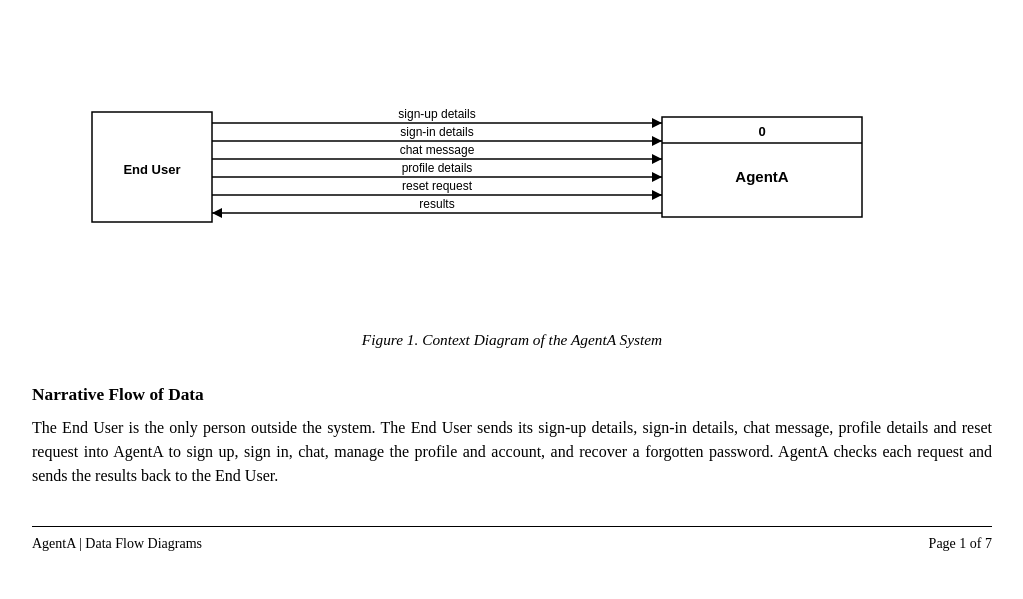
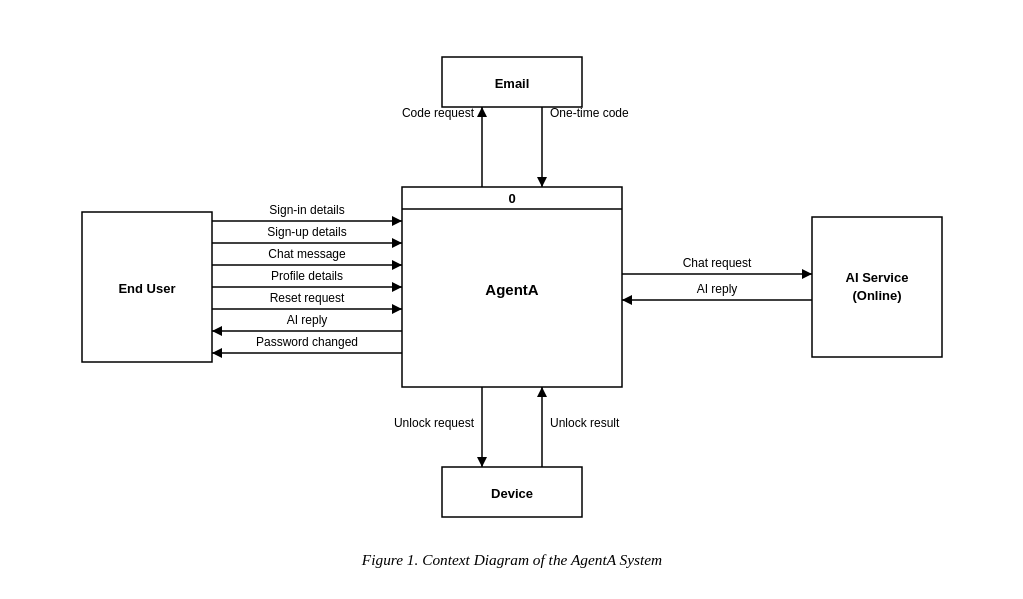
Before and after one commit to Shuash11/agentA-dfd, a plain HTML site: page Figure 1 - Context Diagram.html in a window 1280 px wide. Shown: the part 127-726 px from the top of the page, without its empty margins (128-1151 px from the left). Drawn offline with Linux system fonts and the light colour scheme.

Commit message:
Restore centred Context Diagram with all four entities
Follows the original layout: process 0 centred with End User left, AI Service (Online) right, Email top, Device bottom. Removes the image generation and model download flows, since those processes were deleted from the set. Keeps the junction-free rendering and small boxes - End User is 130x150 rather than the reference's 130x240, so the user box is not a tall bar.

```diff
--- a/Figure 1 - Context Diagram.html
+++ b/Figure 1 - Context Diagram.html
@@ -34,8 +34,8 @@
   <h1>CONTEXT DIAGRAM</h1>
 
   <div class="figure">
-    <svg xmlns="http://www.w3.org/2000/svg" viewBox="0 0 900 300" role="img"
-         aria-label="Context diagram: process 0 AgentA exchanges data with the End User."
+    <svg xmlns="http://www.w3.org/2000/svg" viewBox="0 0 900 520" role="img"
+         aria-label="Context diagram: process 0 AgentA exchanges data with the End User, the AI Service (Online), Email, and Device."
          font-family="Arial, Helvetica, sans-serif" fill="#000">
       <defs>
         <marker id="arrow" viewBox="0 0 10 10" refX="10" refY="5" markerWidth="10" markerHeight="10"
@@ -44,38 +44,73 @@
         </marker>
       </defs>
 
-      <rect x="0" y="0" width="900" height="300" fill="#FFF" stroke="none"/>
+      <rect x="0" y="0" width="900" height="520" fill="#FFF" stroke="none"/>
 
-      <!-- External entity -->
-      <rect x="30" y="95" width="120" height="110" fill="#FFF" stroke="#000" stroke-width="1.5"/>
-      <text x="90" y="157" text-anchor="middle" font-size="13" font-weight="700">End User</text>
-
-      <!-- Process 0 -->
-      <rect x="600" y="100" width="200" height="100" fill="#FFF" stroke="#000" stroke-width="1.5"/>
-      <line x1="600" y1="126" x2="800" y2="126" stroke="#000" stroke-width="1.5"/>
-      <text x="700" y="119" text-anchor="middle" font-size="13" font-weight="700">0</text>
-      <text x="700" y="165" text-anchor="middle" font-size="15" font-weight="700">AgentA</text>
-
-      <!-- Data flows: End User to process 0 -->
+      <!-- Data flows: each arrow is its own straight line from one box edge to another -->
       <g stroke="#000" stroke-width="1.5" fill="none">
-        <line x1="150" y1="106" x2="600" y2="106" marker-end="url(#arrow)"/>
-        <line x1="150" y1="124" x2="600" y2="124" marker-end="url(#arrow)"/>
-        <line x1="150" y1="142" x2="600" y2="142" marker-end="url(#arrow)"/>
-        <line x1="150" y1="160" x2="600" y2="160" marker-end="url(#arrow)"/>
-        <line x1="150" y1="178" x2="600" y2="178" marker-end="url(#arrow)"/>
-        <!-- Data flow: process 0 back to End User -->
-        <line x1="600" y1="196" x2="150" y2="196" marker-end="url(#arrow)"/>
+        <!-- End User to process 0 -->
+        <line x1="150" y1="204" x2="340" y2="204" marker-end="url(#arrow)"/>
+        <line x1="150" y1="226" x2="340" y2="226" marker-end="url(#arrow)"/>
+        <line x1="150" y1="248" x2="340" y2="248" marker-end="url(#arrow)"/>
+        <line x1="150" y1="270" x2="340" y2="270" marker-end="url(#arrow)"/>
+        <line x1="150" y1="292" x2="340" y2="292" marker-end="url(#arrow)"/>
+        <!-- process 0 back to End User -->
+        <line x1="340" y1="314" x2="150" y2="314" marker-end="url(#arrow)"/>
+        <line x1="340" y1="336" x2="150" y2="336" marker-end="url(#arrow)"/>
+        <!-- process 0 to AI Service (Online) -->
+        <line x1="560" y1="257" x2="750" y2="257" marker-end="url(#arrow)"/>
+        <!-- AI Service (Online) back to process 0 -->
+        <line x1="750" y1="283" x2="560" y2="283" marker-end="url(#arrow)"/>
+        <!-- process 0 to Email -->
+        <line x1="420" y1="170" x2="420" y2="90" marker-end="url(#arrow)"/>
+        <!-- Email to process 0 -->
+        <line x1="480" y1="90" x2="480" y2="170" marker-end="url(#arrow)"/>
+        <!-- process 0 to Device -->
+        <line x1="420" y1="370" x2="420" y2="450" marker-end="url(#arrow)"/>
+        <!-- Device to process 0 -->
+        <line x1="480" y1="450" x2="480" y2="370" marker-end="url(#arrow)"/>
       </g>
 
       <!-- Flow labels -->
-      <g font-size="12" text-anchor="middle">
-        <text x="375" y="101">sign-up details</text>
-        <text x="375" y="119">sign-in details</text>
-        <text x="375" y="137">chat message</text>
-        <text x="375" y="155">profile details</text>
-        <text x="375" y="173">reset request</text>
-        <text x="375" y="191">results</text>
+      <g font-size="12">
+        <!-- left side -->
+        <text x="245" y="197" text-anchor="middle">Sign-in details</text>
+        <text x="245" y="219" text-anchor="middle">Sign-up details</text>
+        <text x="245" y="241" text-anchor="middle">Chat message</text>
+        <text x="245" y="263" text-anchor="middle">Profile details</text>
+        <text x="245" y="285" text-anchor="middle">Reset request</text>
+        <text x="245" y="307" text-anchor="middle">AI reply</text>
+        <text x="245" y="329" text-anchor="middle">Password changed</text>
+        <!-- right side -->
+        <text x="655" y="250" text-anchor="middle">Chat request</text>
+        <text x="655" y="276" text-anchor="middle">AI reply</text>
+        <!-- top -->
+        <text x="412" y="100" text-anchor="end">Code request</text>
+        <text x="488" y="100" text-anchor="start">One-time code</text>
+        <!-- bottom -->
+        <text x="412" y="410" text-anchor="end">Unlock request</text>
+        <text x="488" y="410" text-anchor="start">Unlock result</text>
       </g>
+
+      <!-- External entities -->
+      <rect x="20" y="195" width="130" height="150" fill="#FFF" stroke="#000" stroke-width="1.5"/>
+      <text x="85" y="276" text-anchor="middle" font-size="13" font-weight="700">End User</text>
+
+      <rect x="750" y="200" width="130" height="140" fill="#FFF" stroke="#000" stroke-width="1.5"/>
+      <text x="815" y="265" text-anchor="middle" font-size="13" font-weight="700">AI Service</text>
+      <text x="815" y="283" text-anchor="middle" font-size="13" font-weight="700">(Online)</text>
+
+      <rect x="380" y="40" width="140" height="50" fill="#FFF" stroke="#000" stroke-width="1.5"/>
+      <text x="450" y="71" text-anchor="middle" font-size="13" font-weight="700">Email</text>
+
+      <rect x="380" y="450" width="140" height="50" fill="#FFF" stroke="#000" stroke-width="1.5"/>
+      <text x="450" y="481" text-anchor="middle" font-size="13" font-weight="700">Device</text>
+
+      <!-- Process 0 -->
+      <rect x="340" y="170" width="220" height="200" fill="#FFF" stroke="#000" stroke-width="1.5"/>
+      <line x1="340" y1="192" x2="560" y2="192" stroke="#000" stroke-width="1.5"/>
+      <text x="450" y="186" text-anchor="middle" font-size="13" font-weight="700">0</text>
+      <text x="450" y="278" text-anchor="middle" font-size="15" font-weight="700">AgentA</text>
     </svg>
   </div>
 
@@ -84,10 +119,15 @@
   <div class="narrative">
     <h2>Narrative Flow of Data</h2>
     <p>
-      The End User is the only person outside the system. The End User sends its sign-up
-      details, sign-in details, chat message, profile details and reset request into AgentA to
-      sign up, sign in, chat, manage the profile and account, and recover a forgotten password.
-      AgentA checks each request and sends the results back to the End User.
+      The diagram shows AgentA as one process, numbered 0, and that single process is the whole
+      system. Four outside parties work with it. The End User signs in or signs up by sending
+      sign-in details and sign-up details to process 0, and sends chat messages, profile details
+      and a reset request while using the app. Process 0 answers the End User with AI replies and
+      a confirmation that the password changed. When the device is online, process 0 sends a chat
+      request to the AI Service (Online) and receives the AI reply back. When a password is
+      forgotten, process 0 sends a code request to Email, and Email returns a one-time code.
+      Process 0 also sends an unlock request to the Device, and the Device sends back the unlock
+      result so the End User can get in.
     </p>
   </div>
 
```
